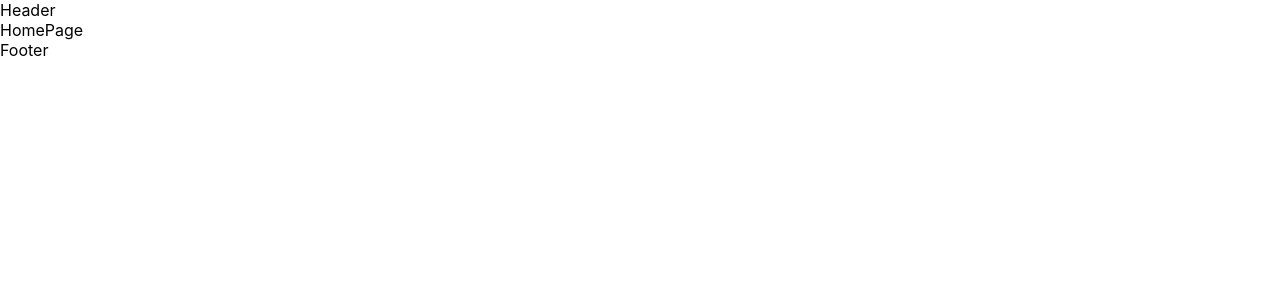
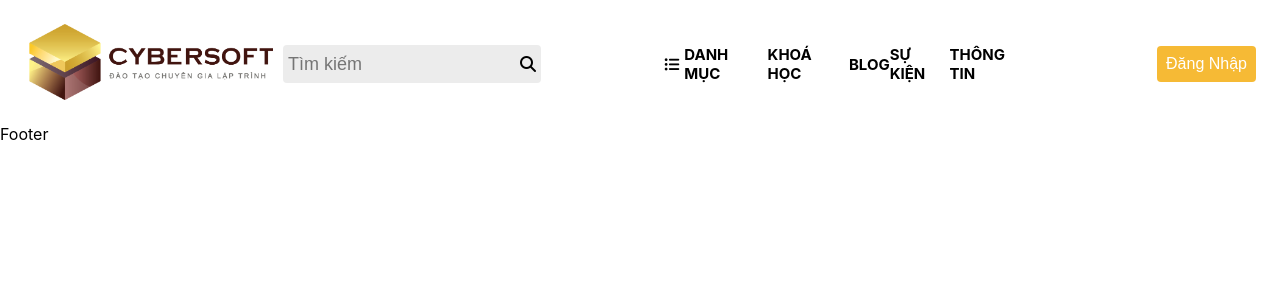
Before and after one commit to vythaoht/vlearning-project-g2, a React (Create React App) app: page / in a window 1280 px wide. Shown: the top 300 px of the page. Built offline with nearby package versions, Linux system fonts and the light colour scheme.

Commit message:
example for typescript at Button component

```diff
--- a/public/index.html
+++ b/public/index.html
@@ -24,6 +24,15 @@
       work correctly both with client-side routing and a non-root public URL.
       Learn how to configure a non-root public URL by running `npm run build`.
     -->
+
+    <!-- my link -->
+    <link
+      rel="stylesheet"
+      href="https://cdnjs.cloudflare.com/ajax/libs/font-awesome/6.4.0/css/all.min.css"
+      integrity="sha512-iecdLmaskl7CVkqkXNQ/ZH/XLlvWZOJyj7Yy7tcenmpD1ypASozpmT/E0iPtmFIB46ZmdtAc9eNBvH0H/ZpiBw=="
+      crossorigin="anonymous"
+      referrerpolicy="no-referrer"
+    />
     <title>React App</title>
   </head>
   <body>
--- /dev/null
+++ b/src/Components/Header/header.module.scss
@@ -0,0 +1,63 @@
+.container {
+  display: flex;
+  justify-content: space-between;
+  align-items: center;
+  width: 100%;
+  padding: 24px;
+  position: fixed;
+  top: 0;
+  left: 0;
+  background-color: #fff;
+
+  .left {
+    display: flex;
+    justify-content: space-evenly;
+    align-items: center;
+
+    .formContainer {
+      border: 1px solid transparent;
+      padding: 4px;
+      border-radius: 4px;
+      height: 38px;
+      margin-left: 10px;
+      display: flex;
+      justify-content: center;
+      align-items: center;
+      background-color: rgb(236, 236, 236);
+
+      input {
+        outline: none;
+        border: none;
+        font-size: 18px;
+        background-color: rgb(236, 236, 236);
+      }
+    }
+  }
+
+  .between {
+    flex: 1;
+    .options {
+      display: flex;
+      justify-content: space-around;
+      align-items: center;
+      width: 60%;
+      margin: auto;
+      list-style: none;
+      font-size: 15px;
+      font-weight: bold;
+
+      li {
+        display: flex;
+        justify-content: space-around;
+        align-items: center;
+
+        i {
+          margin-right: 5px;
+        }
+      }
+    }
+  }
+
+  .right {
+  }
+}
--- a/src/Components/Header/index.tsx
+++ b/src/Components/Header/index.tsx
@@ -1,11 +1,42 @@
-import React from 'react'
+import React from "react";
+import Button from "../../Core/Button";
+import styles from "./header.module.scss";
 
-type Props = {}
+type Props = {};
 
-function Header({}: Props) {
+function Header({ }: Props) {
   return (
-    <div>Header</div>
-  )
+    <div className={styles.container}>
+      <div className={styles.left}>
+        <a>
+          <img src="/image/logo.png" alt="#" height="76" />
+        </a>
+        <div>
+          <form className={styles.formContainer}>
+            <input type="text" placeholder="Tìm kiếm" />
+            <i className="fa fa-search"></i>
+          </form>
+        </div>
+      </div>
+
+      <div className={styles.between}>
+        <ul className={styles.options}>
+          <li>
+            <i className="fa fa-list-ul"></i>
+            <p>DANH MỤC</p>
+          </li>
+          <li>KHOÁ HỌC</li>
+          <li>BLOG</li>
+          <li>SỰ KIỆN</li>
+          <li>THÔNG TIN</li>
+        </ul>
+      </div>
+
+      <div className={styles.right}>
+        <Button title="Đăng Nhập" />
+      </div>
+    </div >
+  );
 }
 
-export default Header
+export default Header;
--- /dev/null
+++ b/src/Core/Button/button.module.scss
@@ -0,0 +1,6 @@
+.buttonStyle {
+  padding: 8px;
+  font-size: 16px;
+  border: 1px solid;
+  border-radius: 4px;
+}
--- /dev/null
+++ b/src/Core/Button/index.tsx
@@ -0,0 +1,36 @@
+import styles from "./button.module.scss";
+
+type Props = {
+    onClick?: () => void;
+    title: string;
+    color?: string;
+    bgColor?: string;
+    borderColor?: string;
+    margin?: number;
+};
+
+function Button({
+    title,
+    onClick,
+    color = "#fff",
+    bgColor = "#f6ba35",
+    borderColor = "transparent",
+    margin,
+}: Props) {
+    return (
+        <button
+            style={{
+                color: color,
+                backgroundColor: bgColor,
+                borderColor: borderColor,
+                margin: margin,
+            }}
+            className={styles.buttonStyle}
+            onClick={onClick}
+        >
+            {title}
+        </button>
+    );
+}
+
+export default Button;
--- a/src/Templates/HomeTemplate/index.tsx
+++ b/src/Templates/HomeTemplate/index.tsx
@@ -1,16 +1,18 @@
 import React from 'react'
-import {Outlet} from "react-router-dom"
+import { Outlet } from "react-router-dom"
 import Footer from '../../Components/Footer'
 import Header from '../../Components/Header'
 
 type Props = {}
 
-function HomeTemplate({}: Props) {
+function HomeTemplate({ }: Props) {
   return (
     <div>
-        <Header/>
-        <Outlet/>
-        <Footer/>
+      <Header />
+      <div style={{ marginTop: "103.5px" }}>
+        <Outlet />
+      </div>
+      <Footer />
     </div>
   )
 }
--- a/src/index.css
+++ b/src/index.css
@@ -11,3 +11,9 @@ code {
   font-family: source-code-pro, Menlo, Monaco, Consolas, 'Courier New',
     monospace;
 }
+
+*, html {
+  padding: 0;
+  margin: 0;
+  box-sizing: border-box;
+}
```
Also changed, not shown: public/image/logo.png (added).
